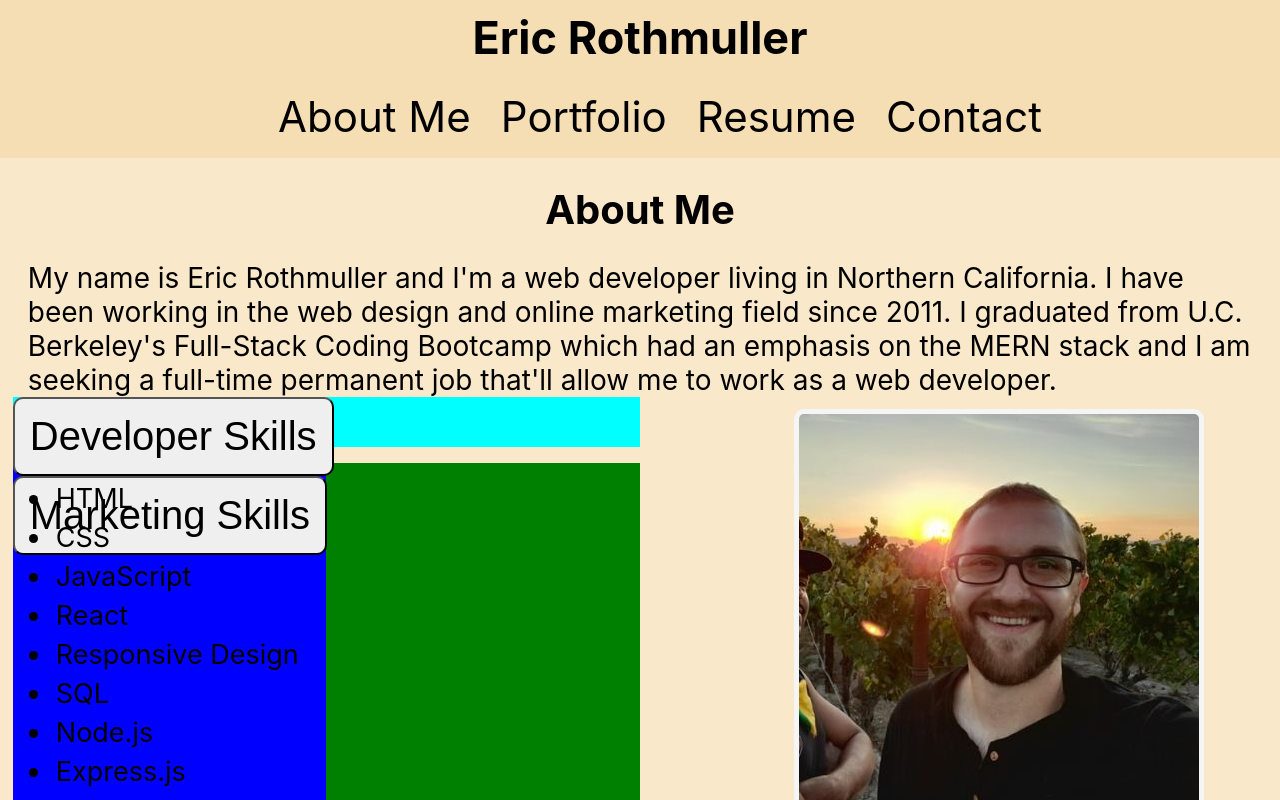
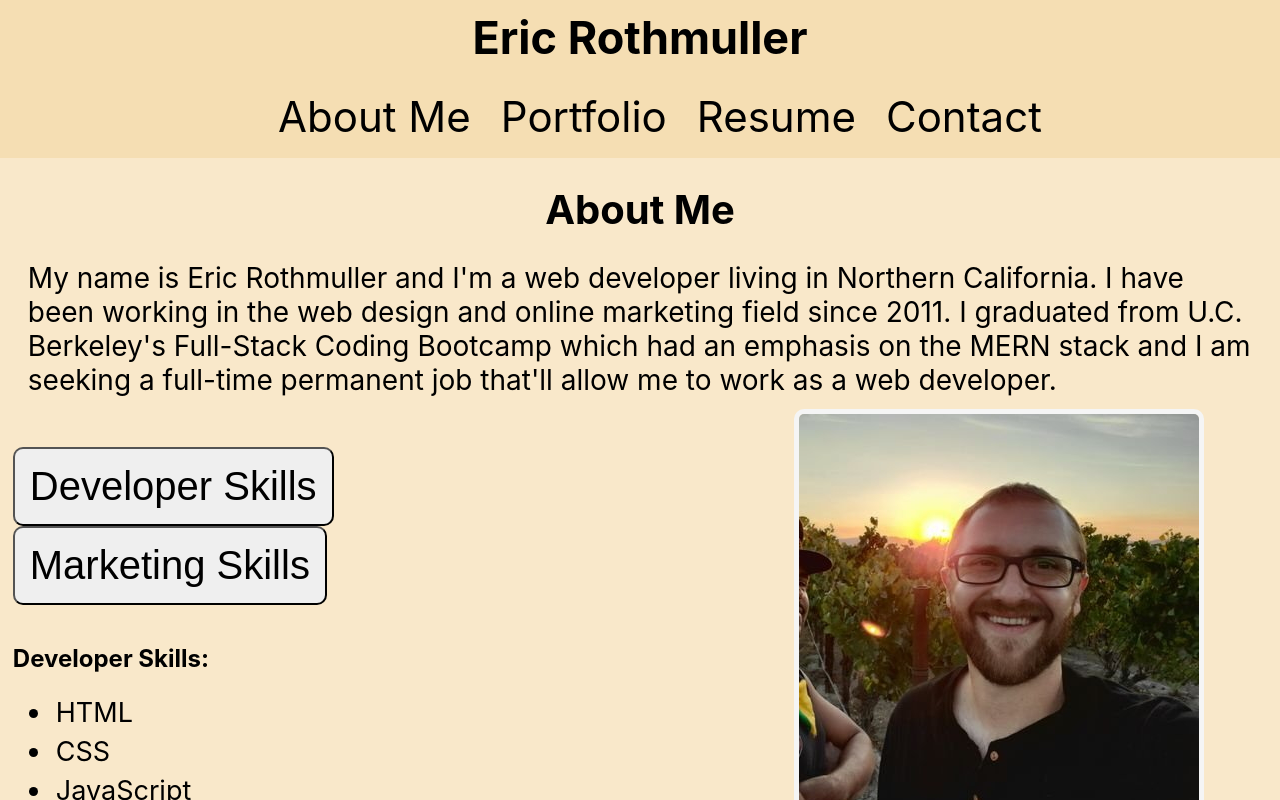
Before and after one commit to ericrothmuller/My-Portfolio, a React (Create React App) app: page / in a window 1280 px wide. Both pictures are taken after a click on the button "Developer Skills". Shown: the top 800 px of the page. Built offline with nearby package versions, Linux system fonts and the light colour scheme.

Commit message:
Added stylings to the developer and marketing skills buttons along with a function that displays the skills on button click.

```diff
--- a/src/Style.css
+++ b/src/Style.css
@@ -249,13 +249,13 @@ ul li a:hover {
 }
 
 .columnDiv {
-  width: 50%;
-  background-color: green;
+  width: 100%;
+  /* background-color: green; */
 }
 
 .leftDiv {
   visibility: visible;
-  background-color: blue;
+  /* background-color: blue; */
   width: 50%;
   float: left;
 }
@@ -266,7 +266,7 @@ ul li a:hover {
 
 .rightDiv {
   visibility: visible;
-  background-color: red;
+  /* background-color: red; */
   width: 50%;
   float: right;
 }
@@ -276,17 +276,21 @@ ul li a:hover {
 }
 
 .skillsButtons {
-  background-color: aqua;
+  /* background-color: aqua; */
   width: 50%;
-  height: 50px;
 }
+
+.skillsButtonCenter {
+  text-align: left;
+  }
 
 .developerSkillsButton {
   font-size: 40px;
   padding: 15px;
   border-radius: 10px;
   cursor: pointer;
-  margin-right: 20px;
+  margin-right: 17%;
+  margin-top: 50px;
 }
 
 .developerSkillsButton:hover {
--- a/src/components/pages/About.js
+++ b/src/components/pages/About.js
@@ -27,48 +27,51 @@ export default function About() {
     </div>
 
     <div className="skillsButtons">
+      <div className="skillsButtonCenter">
     <button className="developerSkillsButton" onClick={viewDevSkills}>Developer Skills</button>
     <button className="marketingSkillsButton" onClick={viewMarkSkills}>Marketing Skills</button>
-
-    </div>
+      </div>
 
       <div className="columnDiv">
     <div id="leftDiv" className="leftDivHid">
+      <h2>Developer Skills:</h2>
     <ul>
-        <li className='normalUl animate__animated animate__slideInLeft'>HTML</li>
-        <li className='normalUl animate__animated animate__slideInLeft'>CSS</li>
-        <li className='normalUl animate__animated animate__slideInLeft'>JavaScript</li>
-        <li className='normalUl animate__animated animate__slideInLeft'>React</li>
-        <li className='normalUl animate__animated animate__slideInLeft'>Responsive Design</li>
-        <li className='normalUl animate__animated animate__slideInLeft'>SQL</li>
-        <li className='normalUl animate__animated animate__slideInLeft'>Node.js</li>
-        <li className='normalUl animate__animated animate__slideInLeft'>Express.js</li>
-        <li className='normalUl animate__animated animate__slideInLeft'>MongoDB</li>
-        <li className='normalUl animate__animated animate__slideInLeft'>Mongoose</li>
-        <li className='normalUl animate__animated animate__slideInLeft'>REST APIs</li>
-        <li className='normalUl animate__animated animate__slideInLeft'>Third-party APIs</li>
-        <li className='normalUl animate__animated animate__slideInLeft'>Mongoose</li>
-        <li className='normalUl animate__animated animate__slideInLeft'>Git and GitHub</li>
-        <li className='normalUl animate__animated animate__slideInLeft'>Dev Tools</li>
+        <li className='normalUl'>HTML</li>
+        <li className='normalUl'>CSS</li>
+        <li className='normalUl'>JavaScript</li>
+        <li className='normalUl'>React</li>
+        <li className='normalUl'>Responsive Design</li>
+        <li className='normalUl'>SQL</li>
+        <li className='normalUl'>Node.js</li>
+        <li className='normalUl'>Express.js</li>
+        <li className='normalUl'>MongoDB</li>
+        <li className='normalUl'>Mongoose</li>
+        <li className='normalUl'>REST APIs</li>
+        <li className='normalUl'>Third-party APIs</li>
+        <li className='normalUl'>Mongoose</li>
+        <li className='normalUl'>Git and GitHub</li>
+        <li className='normalUl'>Dev Tools</li>
       </ul>
     </div>
 
     <div id="rightDiv" className="rightDivHid">
+    <h2>Marketing Skills:</h2>
     <ul>
-        <li className='normalUl animate__animated animate__slideInLeft'>Search Engine Optimization</li>
-        <li className='normalUl animate__animated animate__slideInLeft'>Google Analytics</li>
-        <li className='normalUl animate__animated animate__slideInLeft'>Google Search Console</li>
-        <li className='normalUl animate__animated animate__slideInLeft'>Google My Business</li>
-        <li className='normalUl animate__animated animate__slideInLeft'>Google Ads</li>
-        <li className='normalUl animate__animated animate__slideInLeft'>WordPress</li>
-        <li className='normalUl animate__animated animate__slideInLeft'>WooCommerce</li>
-        <li className='normalUl animate__animated animate__slideInLeft'>eCommerce Product Management</li>
-        <li className='normalUl animate__animated animate__slideInLeft'>Content Writing</li>
-        <li className='normalUl animate__animated animate__slideInLeft'>Graphic Design</li>
-        <li className='normalUl animate__animated animate__slideInLeft'>Email Marketing</li>
-        <li className='normalUl animate__animated animate__slideInLeft'>Social Media Marketing</li>
-        <li className='normalUl animate__animated animate__slideInLeft'>Lighthouse</li>
+        <li className='normalUl'>Search Engine Optimization</li>
+        <li className='normalUl'>Google Analytics</li>
+        <li className='normalUl'>Google Search Console</li>
+        <li className='normalUl'>Google My Business</li>
+        <li className='normalUl'>Google Ads</li>
+        <li className='normalUl'>WordPress</li>
+        <li className='normalUl'>WooCommerce</li>
+        <li className='normalUl'>eCommerce Product Management</li>
+        <li className='normalUl'>Content Writing</li>
+        <li className='normalUl'>Graphic Design</li>
+        <li className='normalUl'>Email Marketing</li>
+        <li className='normalUl'>Social Media Marketing</li>
+        <li className='normalUl'>Lighthouse</li>
       </ul>
+    </div>
     </div>
     </div>
 
```
